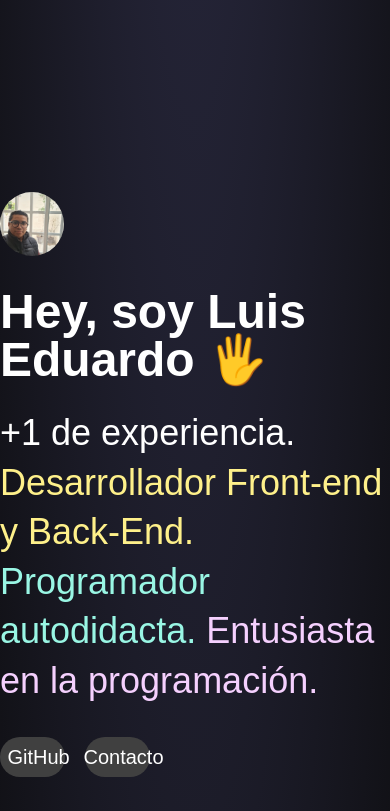
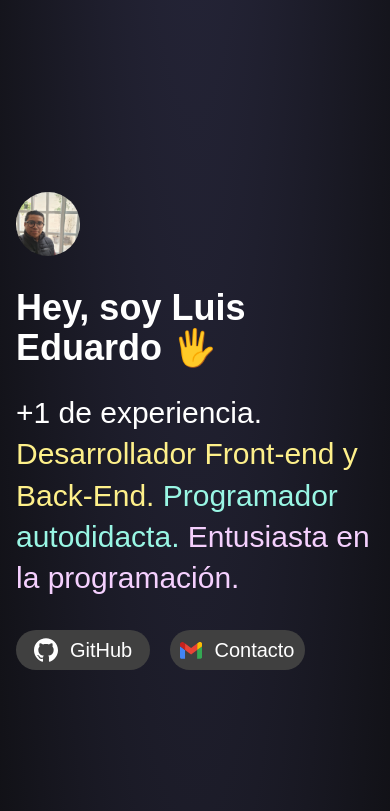
Before and after one commit to LUISEDOCCOR/portafolio2024-v2, an Astro site: page / in a window 390 px wide. Shown: the top 811 px of the page. Built offline with nearby package versions, Linux system fonts and the light colour scheme; Astro itself is replaced by a stand-in of ours.

Commit message:
feat: responsive hero

```diff
--- a/src/components/sections/Hero.astro
+++ b/src/components/sections/Hero.astro
@@ -4,20 +4,20 @@
 import Gmail from "../Icons/Gmail.astro"
 ---
 
-<section id="aboutme" class="mt-36 scroll-mt-16">
+<section id="aboutme" class="mt-36 scroll-mt-16 px-4">
     <img
         class="w-16 h-16 object-cover object-center aspect-square rounded-full"
         src="/profile.webp"
         alt="Image Profile Luis"
     >
     <article class="mt-8">
-        <h1 class="text-5xl font-bold">Hey, soy Luis Eduardo 🖐</h1>
-        <p class="text-4xl font-light mt-6 leading-snug">
+        <h1 class="font-bold text-4xl xl:text-5xl ">Hey, soy Luis Eduardo 🖐</h1>
+        <p class="font-light mt-6 leading-snug text-3xl xl:text-4xl">
             +1 de experiencia. <strong class="text-cYellow font-normal">Desarrollador Front-end y Back-End.</strong>
             <strong class="text-cBlue font-normal">Programador autodidacta.</strong>
             <strong class="text-cPink font-normal">Entusiasta en la programación.</strong>
         </p>
-        <div class="mt-8 space-x-5 grid grid-cols-2 w-1/3">
+        <div class="mt-8 space-x-5 grid grid-cols-2 w-3/4 xl:w-1/3">
             <Link label="GitHub" href="https://github.com/LUISEDOCCOR" isBig={true}>
                 <Github slot="before"/>
             </Link>
```
